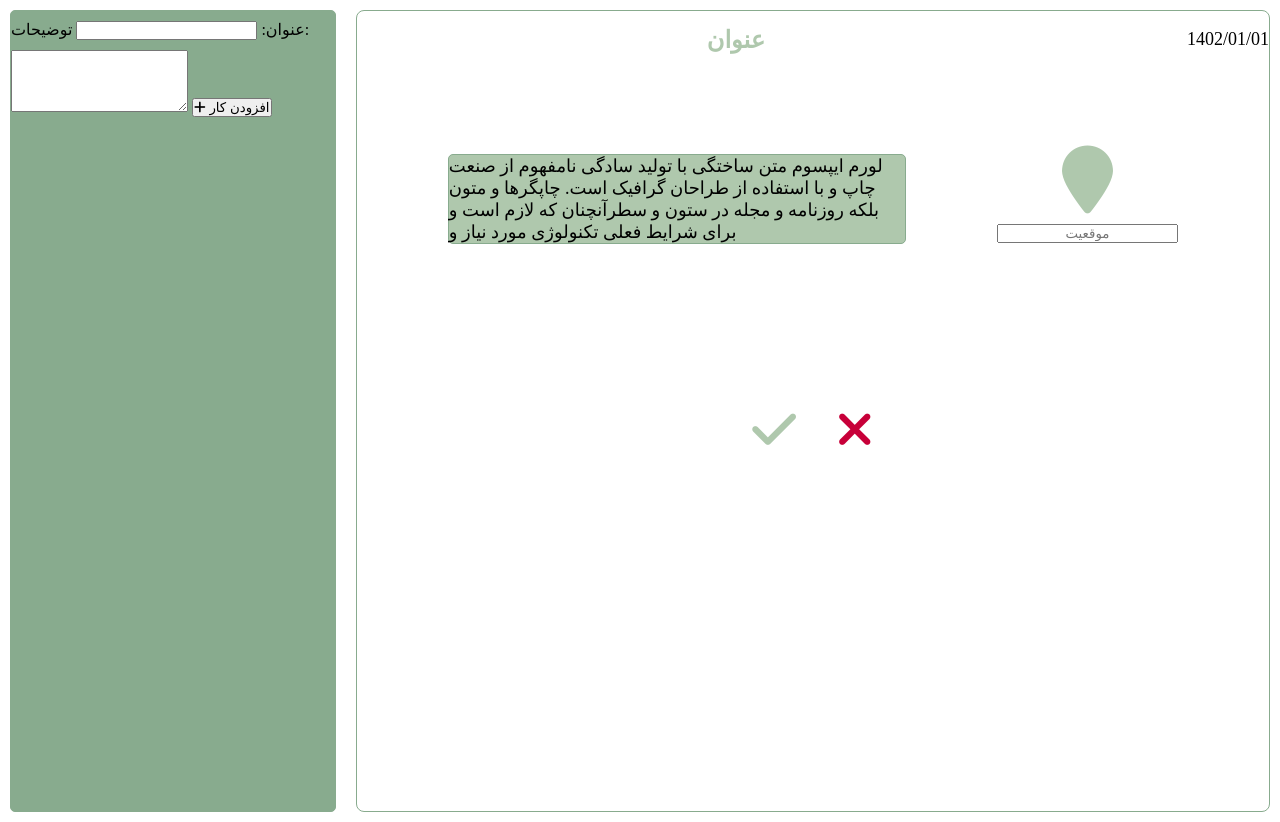
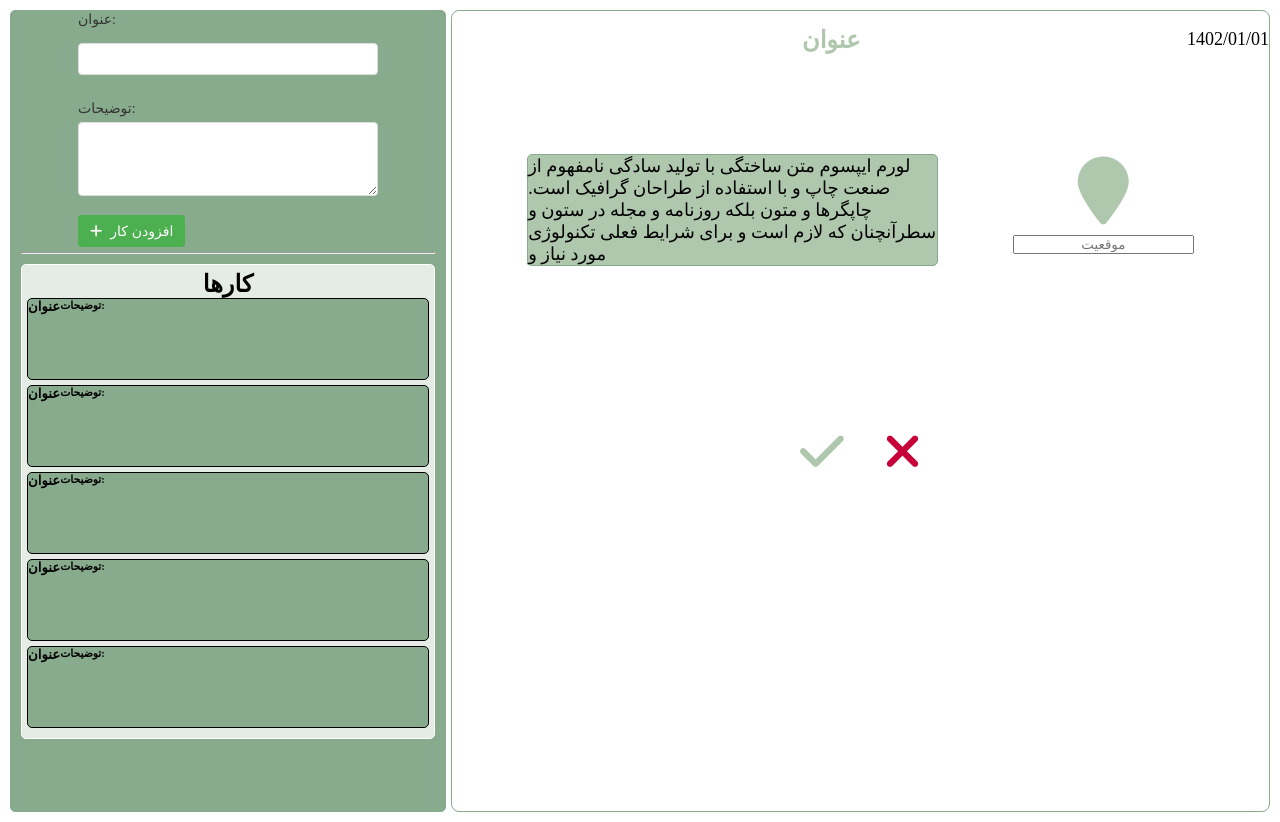
Before and after one commit to SajjadSistani/Todolist-Extra, a website with bundled scripts: page index.html in a window 1280 px wide. Built offline with nearby package versions, Linux system fonts and the light colour scheme.

Commit message:
new style

```diff
--- a/controller.js
+++ b/controller.js
@@ -14,16 +14,12 @@ const controllAddTodo = () => {
   console.log(state);
 };
 const controllListView = () => {
-  if (state.todoList.length > 1) {
-    todoListView.render();
-  } else {
-    todoForm.render();
-    todoForm.addClickHandler(controllAddTodo);
-  }
+  todoListView.render();
 };
 
 const init = () => {
   todoView.addLoadHandler(controllTodoView);
   todoListView.addLoadHandler(controllListView);
+  todoForm.addClickHandler(controllAddTodo);
 };
 init();
--- a/index.html
+++ b/index.html
@@ -14,7 +14,64 @@
   <body>
     <div class="container">
       <!-- Todos box -->
-      <section class="todo-box"></section>
+      <div class="todoSection">
+        <div class="addForm">
+          <form class="custom-form">
+            <!-- Title Input -->
+            <div class="form-group">
+              <label for="title" class="form-label">عنوان:</label>
+              <input
+                type="text"
+                id="title"
+                name="title"
+                class="form-input"
+                required
+              />
+            </div>
+
+            <!-- Description Input -->
+            <div class="form-group">
+              <label for="description" class="form-label">توضیحات:</label>
+              <textarea
+                id="description"
+                name="description"
+                class="form-textarea"
+                rows="4"
+                required
+              ></textarea>
+            </div>
+
+            <!-- Submit Button with Plus Icon -->
+            <button type="submit" class="form-submit-btn">
+              <i class="fas fa-plus"></i> افزودن کار
+            </button>
+          </form>
+        </div>
+        <hr />
+        <section class="todo-box">
+          <h2>کارها</h2>
+          <div class="todoItem">
+            <h5>عنوان</h5>
+            <h6>توضیحات:</h6>
+          </div>
+          <div class="todoItem">
+            <h5>عنوان</h5>
+            <h6>توضیحات:</h6>
+          </div>
+          <div class="todoItem">
+            <h5>عنوان</h5>
+            <h6>توضیحات:</h6>
+          </div>
+          <div class="todoItem">
+            <h5>عنوان</h5>
+            <h6>توضیحات:</h6>
+          </div>
+          <div class="todoItem">
+            <h5>عنوان</h5>
+            <h6>توضیحات:</h6>
+          </div>
+        </section>
+      </div>
 
       <!-- Menu Hamburger Icon -->
       <span class="bars-icon">
--- a/style.css
+++ b/style.css
@@ -82,11 +82,14 @@
 }
 
 .todo-box {
-  background-color: #88ab8e;
+  background-color: #e4ece5;
   border-radius: 5px;
-  border: 1px solid #88ab8e;
-  width: 50%;
-  margin-right: 20px;
+  border: 1px solid #ffffff;
+  min-height: 330px;
+  overflow: auto;
+  text-align: center;
+  margin-top: 10px;
+  padding: 5px;
 }
 
 .todo-box-text-box {
@@ -218,3 +221,70 @@ input {
     margin: 10px;
   }
 }
+
+.custom-form {
+  max-width: 300px;
+  margin: 0 auto;
+}
+
+.form-group {
+  margin-bottom: 15px;
+}
+
+.form-label {
+  display: block;
+  margin-bottom: 5px;
+  font-size: 14px;
+  color: #333;
+}
+
+.form-input,
+.form-textarea {
+  width: 100%;
+  padding: 8px;
+  font-size: 12px;
+  border: 1px solid #ddd;
+  border-radius: 4px;
+  box-sizing: border-box;
+}
+
+.form-textarea {
+  resize: vertical;
+}
+
+.form-submit-btn {
+  background-color: #4caf50;
+  color: white;
+  padding: 8px 12px;
+  font-size: 14px;
+  border: none;
+  border-radius: 4px;
+  cursor: pointer;
+  margin-bottom: 5px;
+}
+
+.form-submit-btn i {
+  margin-right: 4px;
+}
+
+.todoSection {
+  display: flex;
+  flex-direction: column;
+  background-color: #88ab8e;
+  border-radius: 5px;
+  border: 1px solid #88ab8e;
+  width: 50%;
+  margin-right: 5px;
+  padding-left: 10px;
+  padding-right: 10px;
+}
+
+.todoItem {
+  display: flex;
+  width: 400px;
+  height: 80px;
+  border: 1px solid black;
+  border-radius: 5px;
+  background-color: #88ab8e;
+  margin-bottom: 5px;
+}
--- a/views/todoForm.js
+++ b/views/todoForm.js
@@ -1,5 +1,5 @@
 class TodoFrom {
-  _parentElement = document.querySelector(".todo-box");
+  _parentElement = document.querySelector(".addForm");
 
   render() {
     const markup = this._generateMarkup();
@@ -14,20 +14,7 @@ class TodoFrom {
   }
   _generateMarkup() {
     return `
-    <form>
-    <!-- Title Input -->
-    <label for="title">عنوان:</label>
-    <input type="text" id="title" name="title" required>
 
-    <!-- Description Input -->
-    <label for="description">توضیحات:</label>
-    <textarea id="description" name="description" rows="4" required></textarea>
-
-    <!-- Submit Button with Plus Icon -->
-    <button type="submit">
-        <i class="fas fa-plus"></i> افزودن کار
-    </button>
-</form>
     `;
   }
 }
--- a/views/todoListView.js
+++ b/views/todoListView.js
@@ -11,20 +11,7 @@ class TodoListView {
   }
   _generateMarkup() {
     return `
-    <div>
-          <!-- Todo box text -->
-          <div class="todo-box-text-box">
-            <span>عنوان</span>
-            <span>1402/01/01</span>
-          </div>
-
-          <p class="todo-box-description">
-            لورم ایپسوم متن ساختگی با تولید سادگی نامفهوم از صنعت چاپ و با
-            استفاده از طراحان گرافیک است. چاپگرها و متون بلکه روزنامه و مجله در
-            ستون و سطرآنچنان
-          </p>
-          <hr class="todo-box-hr" />
-        </div>`;
+   `;
   }
 }
 
```
